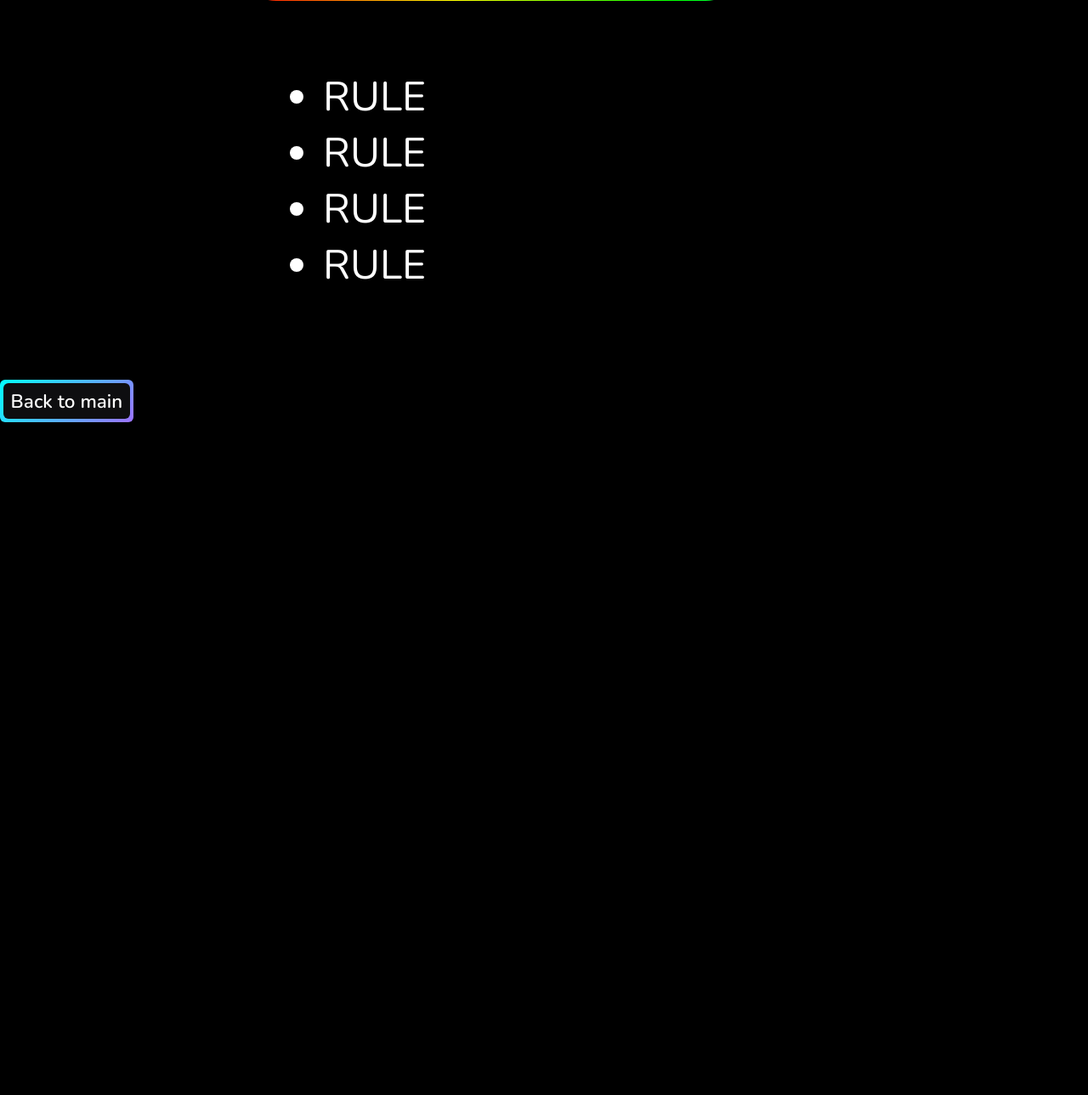
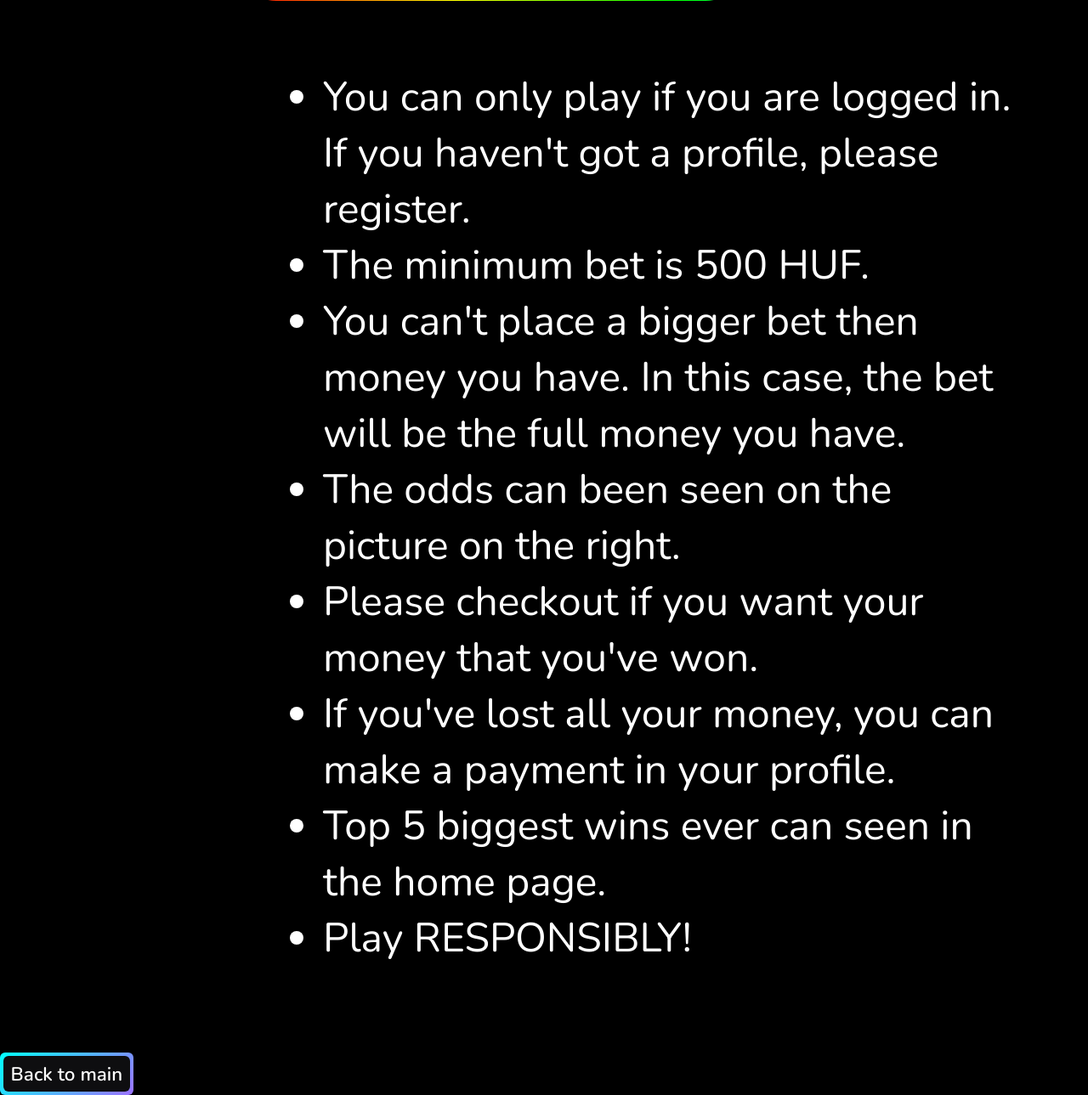
Before and after one commit to CodecoolGlobal/freestyle-javascript-game-javascript-pappbence15, a Flask app: page /rules in a window 1280 px wide. Shown: the part 1319-2608 px from the top of the page at 85% size. Before the commit the page ends 1816 px from the top, so only its background shows below. Run offline with Flask 2, Linux system fonts and the light colour scheme.

Commit message:
define rules

```diff
--- a/templates/rules.html
+++ b/templates/rules.html
@@ -12,10 +12,14 @@
             <br><br><br>
         <div id="rules">
             <ul>
-                <li>RULE</li>
-                <li>RULE</li>
-                <li>RULE</li>
-                <li>RULE</li>
+                <li>You can only play if you are logged in. If you haven't got a profile, please register.</li>
+                <li>The minimum bet is 500 HUF.</li>
+                <li>You can't place a bigger bet then money you have. In this case, the bet will be the full money you have.</li>
+                <li>The odds can been seen on the picture on the right.</li>
+                <li>Please checkout if you want your money that you've won.</li>
+                <li>If you've lost all your money, you can make a payment in your profile.</li>
+                <li>Top 5 biggest wins ever can seen in the home page.</li>
+                <li>Play RESPONSIBLY!</li>
             </ul>
         </div>
         </div>
```
